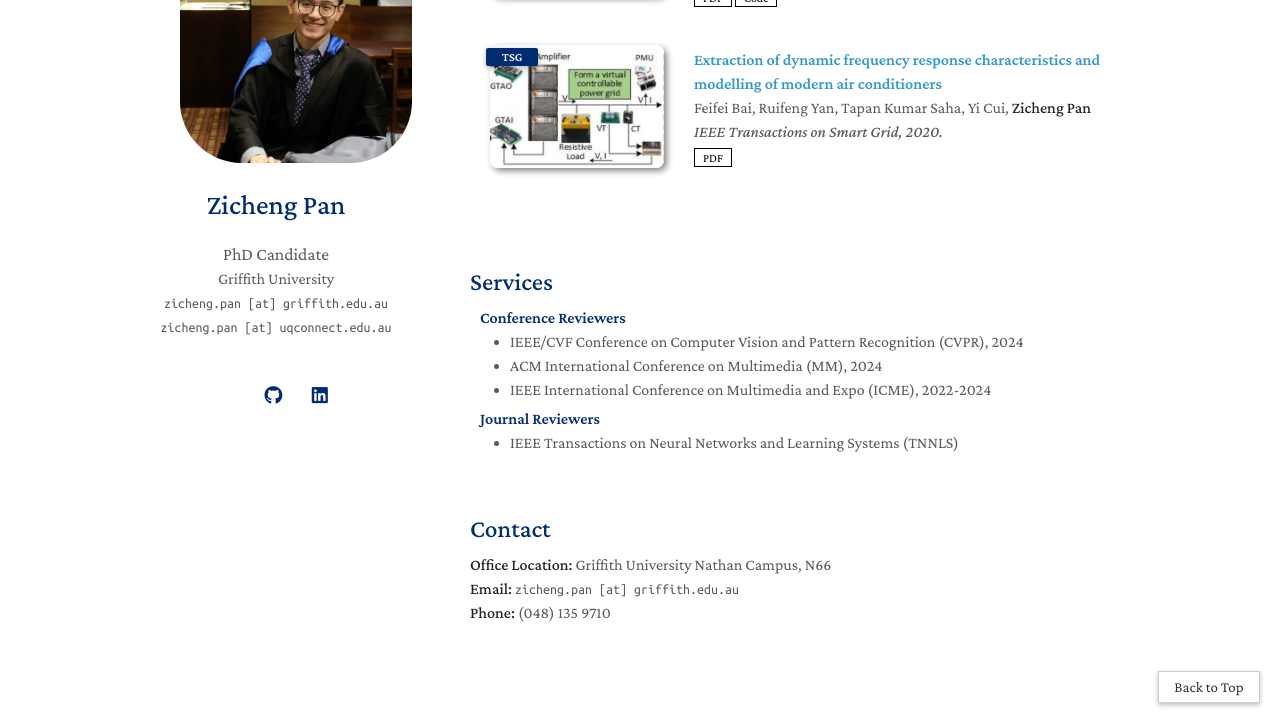
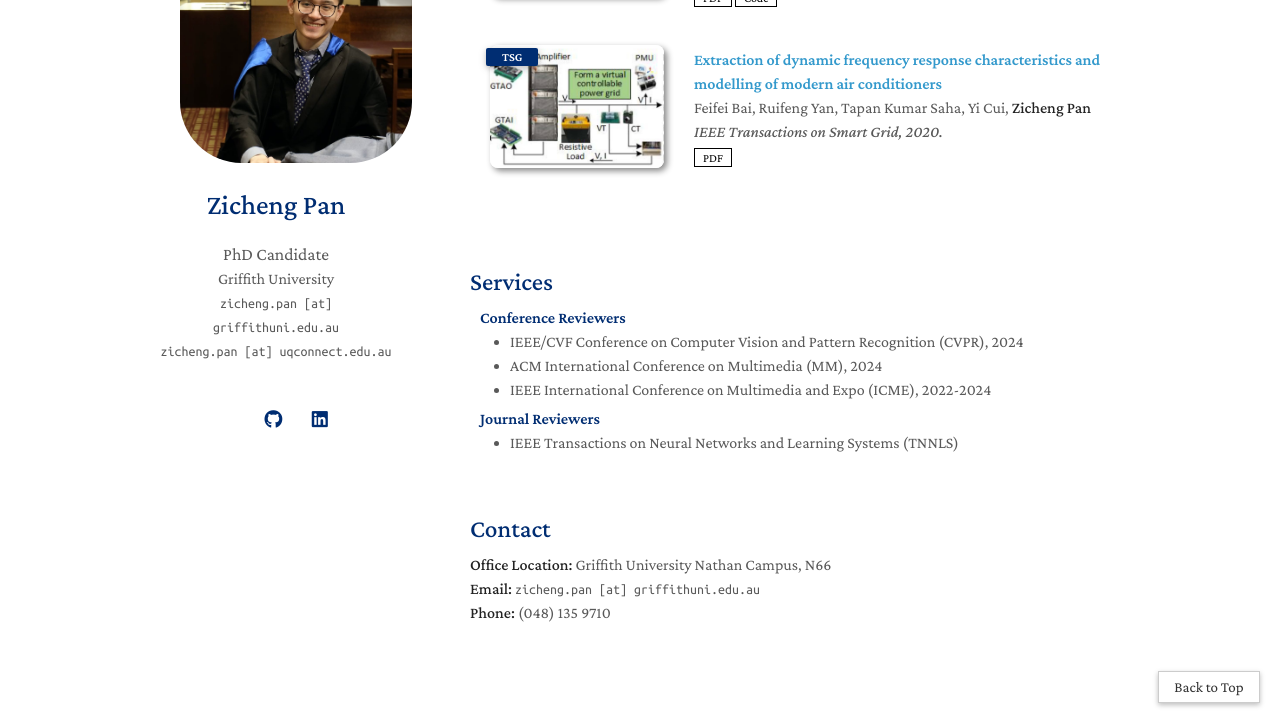
Before and after one commit to zichengpan/zichengpan.github.io, a Jekyll site: the page built from index.md, in a window 1280 px wide and 900 px high, scrolled down 1455 px, cut to the strip 177-900 px from the top of the window. Built offline with Jekyll 4.4.1, drawn with Linux system fonts in a browser that asks for light colours; a style sheet for code colours, icons or effects is not loaded.

Commit message:
updatev3

```diff
--- a/_config.yml
+++ b/_config.yml
@@ -4,12 +4,12 @@ position: PhD Candidate
 affiliation: Griffith University
 affiliation_link: https://www.griffith.edu.au/
 # affiliation_logo: ./assets/img/Griffith University New.png
-email: zicheng.pan [at] griffith.edu.au
+email: zicheng.pan [at] griffithuni.edu.au
 email2: zicheng.pan [at] uqconnect.edu.au
 
 # Search Engine Optimization (SEO)
 keywords: zicheng pan, pan zicheng, zichengpan, panzicheng
-canonical: https://www.cs.jhu.edu/~yyliu/
+canonical: https://zichengpan.github.io/
 description: Zicheng Pan is a PhD candidate at Griffith University. His research lies in domain adaptation, incremental learning, and visual-language models.
 
 # The option is used to show the last update time.
--- a/_includes/contact.md
+++ b/_includes/contact.md
@@ -4,6 +4,6 @@
 <p>
 <strong>Office Location:</strong> Griffith University Nathan Campus, N66
 <br />
-<strong>Email:</strong> <email>zicheng.pan [at] griffith.edu.au</email>
+<strong>Email:</strong> <email>zicheng.pan [at] griffithuni.edu.au</email>
 <br />
 <strong>Phone:</strong> (048) 135 9710</p>
```
